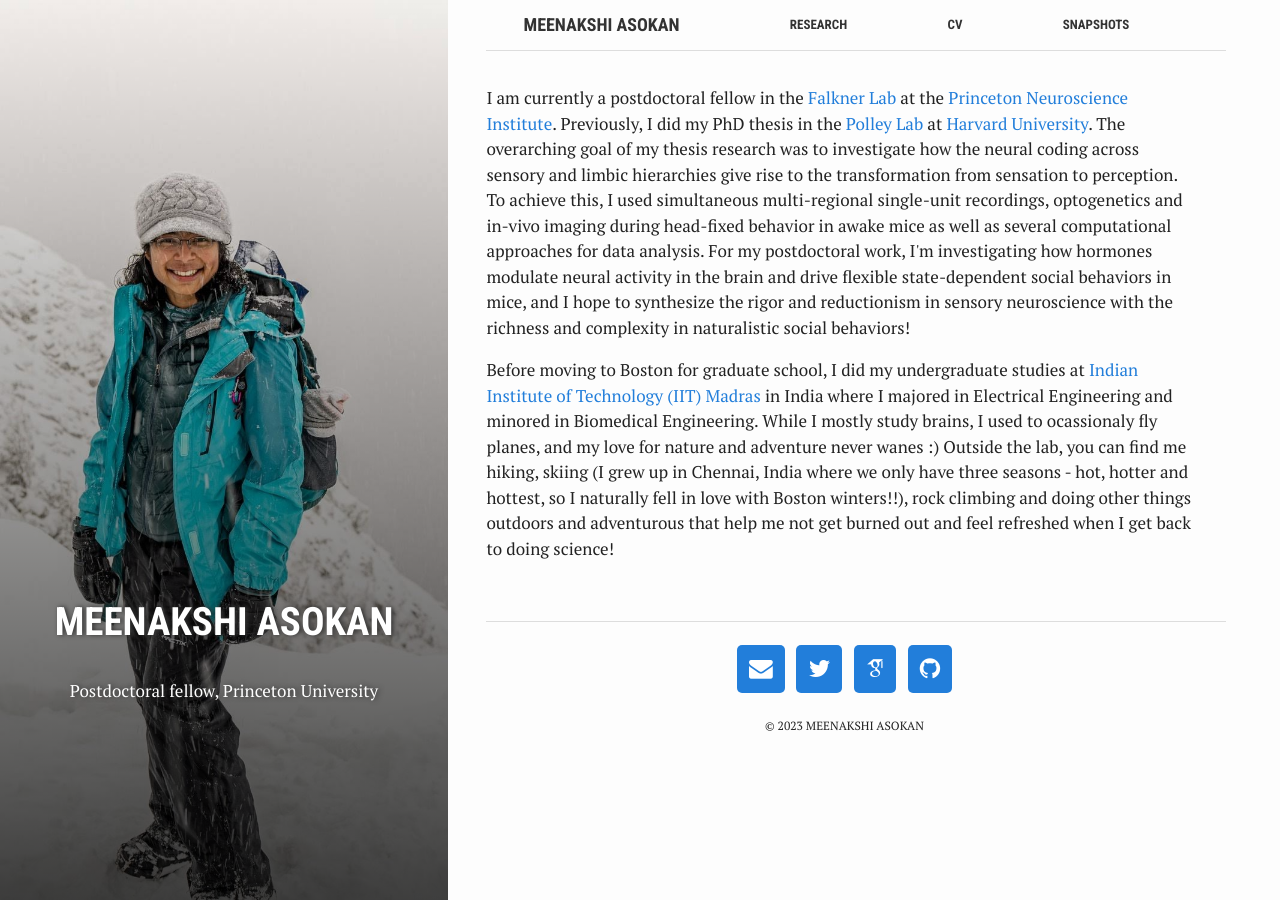
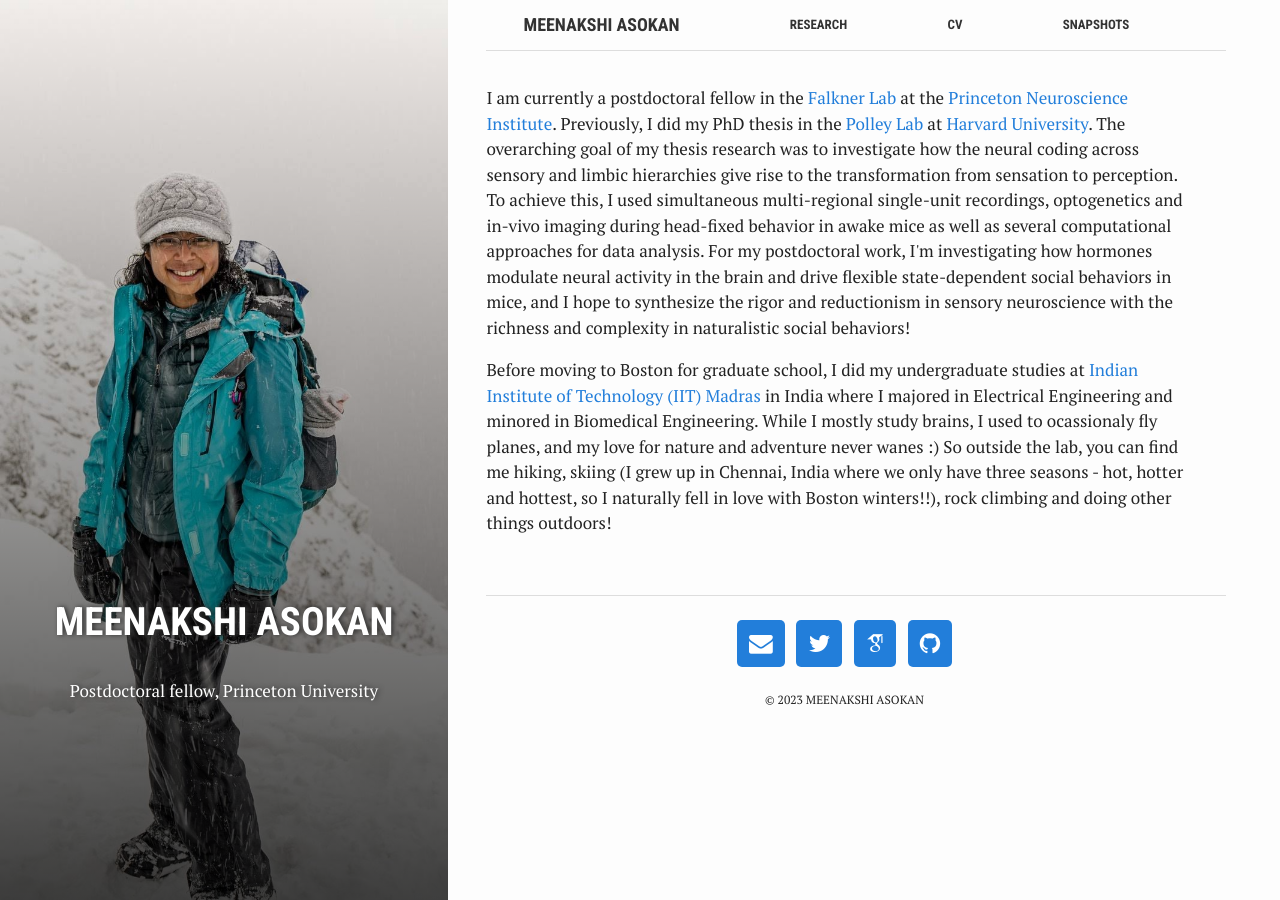
Before and after one commit to Meenakshi-Asokan/Meenakshi-Asokan.github.io, a Jekyll site: the page built from index.html, in a window 1280 px wide. Built offline with Jekyll 4.4.1, drawn with Linux system fonts in a browser that asks for light colours; nearby versions of some CDN libraries; some web fonts are replaced; library files that are not in the unit come from our copies.

Commit message:
Update index.html

```diff
--- a/index.html
+++ b/index.html
@@ -19,10 +19,9 @@ summary: "Postdoctoral fellow, Princeton University"
 <p>
   Before moving to Boston for graduate school, I did my undergraduate studies at <a href = "https://www.iitm.ac.in/">Indian Institute of Technology (IIT) Madras</a>
   in India where I majored in Electrical Engineering and minored in Biomedical Engineering. While I mostly study brains,
-  I used to ocassionaly fly planes, and my love for nature and adventure never wanes :) Outside the lab,
+  I used to ocassionaly fly planes, and my love for nature and adventure never wanes :) So outside the lab,
   you can find me hiking, skiing (I grew up in Chennai, India where we only have three
-  seasons - hot, hotter and hottest, so I naturally fell in love with Boston winters!!), rock climbing and doing other things outdoors and adventurous
-  that help me not get burned out and feel refreshed when I get back to doing science!
+  seasons - hot, hotter and hottest, so I naturally fell in love with Boston winters!!), rock climbing and doing other things outdoors!
 </p>
 
   <!--I was fascinated by the application
```
